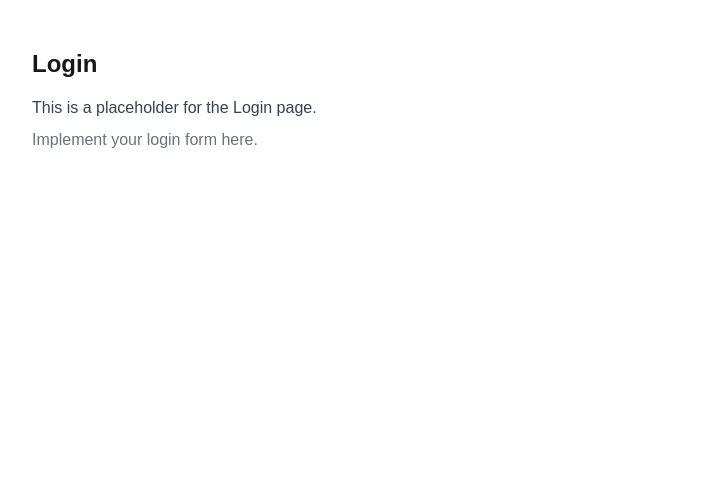
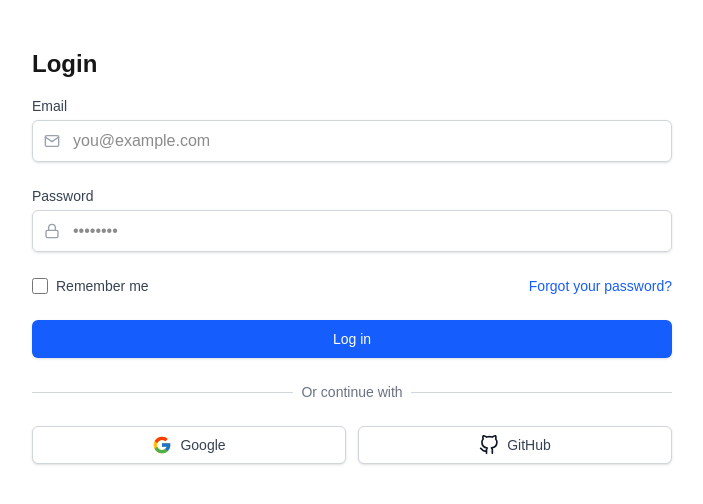
Before and after one commit to KyleRobb1/QikTix-UK-1, a Next.js app: page /login in a window 1280 px wide. Shown: the top 504 px of the page, without its empty margins (288-991 px from the left). Built offline with nearby package versions, Linux system fonts and the light colour scheme; no server answers.

Commit message:
feat: render functional LoginForm on login page

```diff
--- a/app/login/page.tsx
+++ b/app/login/page.tsx
@@ -1,9 +1,10 @@
+import LoginForm from '../../src/components/auth/LoginForm';
+
 export default function LoginPage() {
   return (
     <div className="max-w-2xl mx-auto py-12 px-4">
       <h1 className="text-2xl font-bold mb-4">Login</h1>
-      <p className="text-gray-700 mb-2">This is a placeholder for the Login page.</p>
-      <p className="text-gray-500">Implement your login form here.</p>
+      <LoginForm />
     </div>
   );
 }
```
